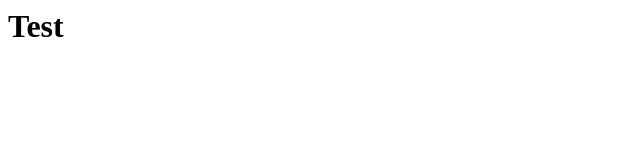
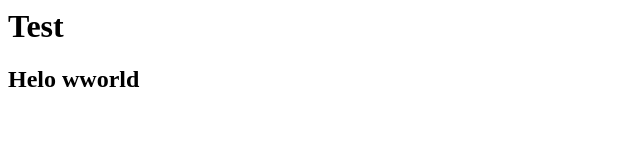
Before and after one commit to Omonimo/testBedu, a plain HTML site: page index.html in a window 1280 px wide. Shown: the whole page, without its empty margins (0-640 px from the left). Drawn offline with Linux system fonts and the light colour scheme.

Commit message:
se agrego hola mundo

```diff
--- a/index.html
+++ b/index.html
@@ -1 +1,2 @@
 <h1>Test</h1>
+<h2>Helo wworld</h2>
```
